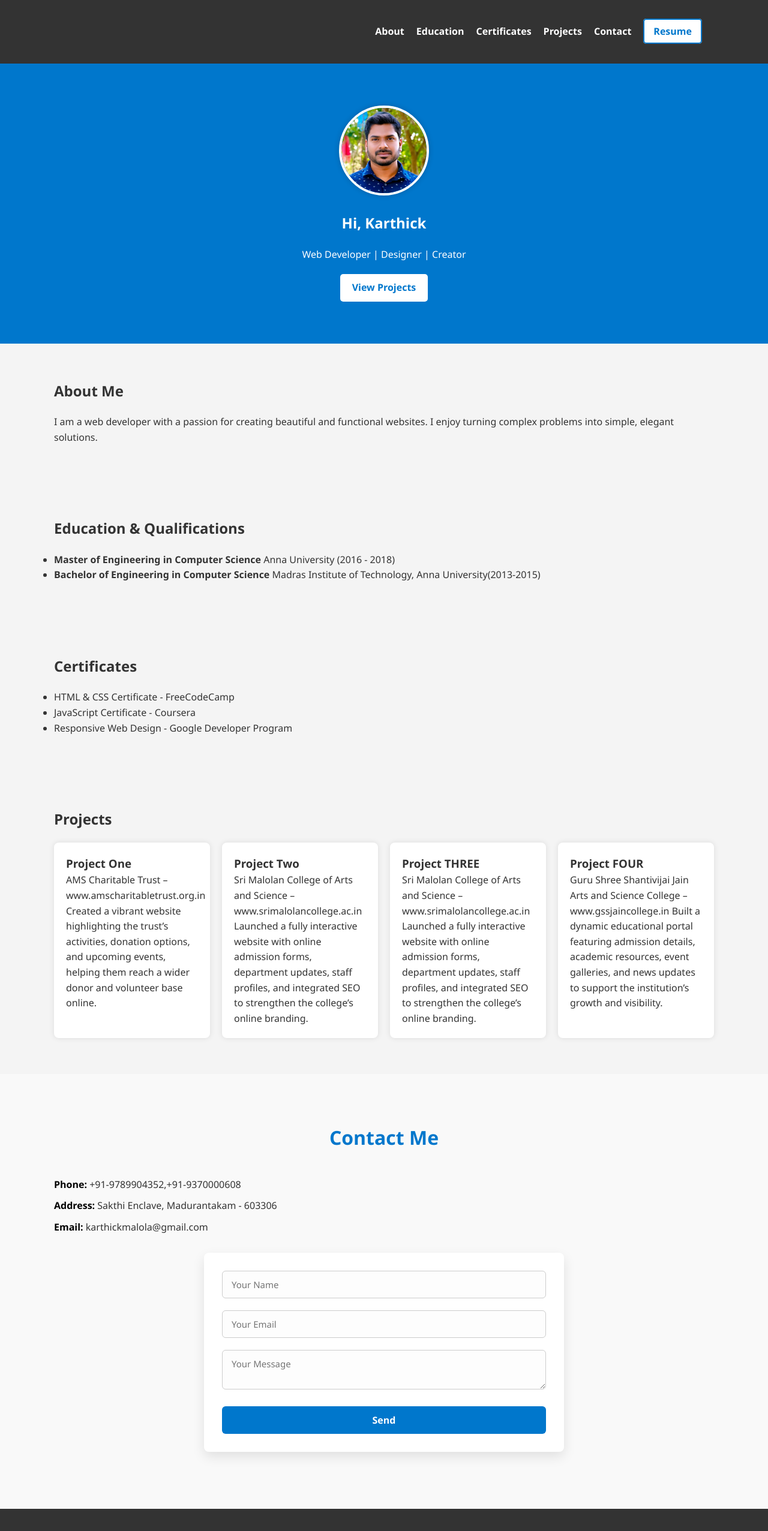
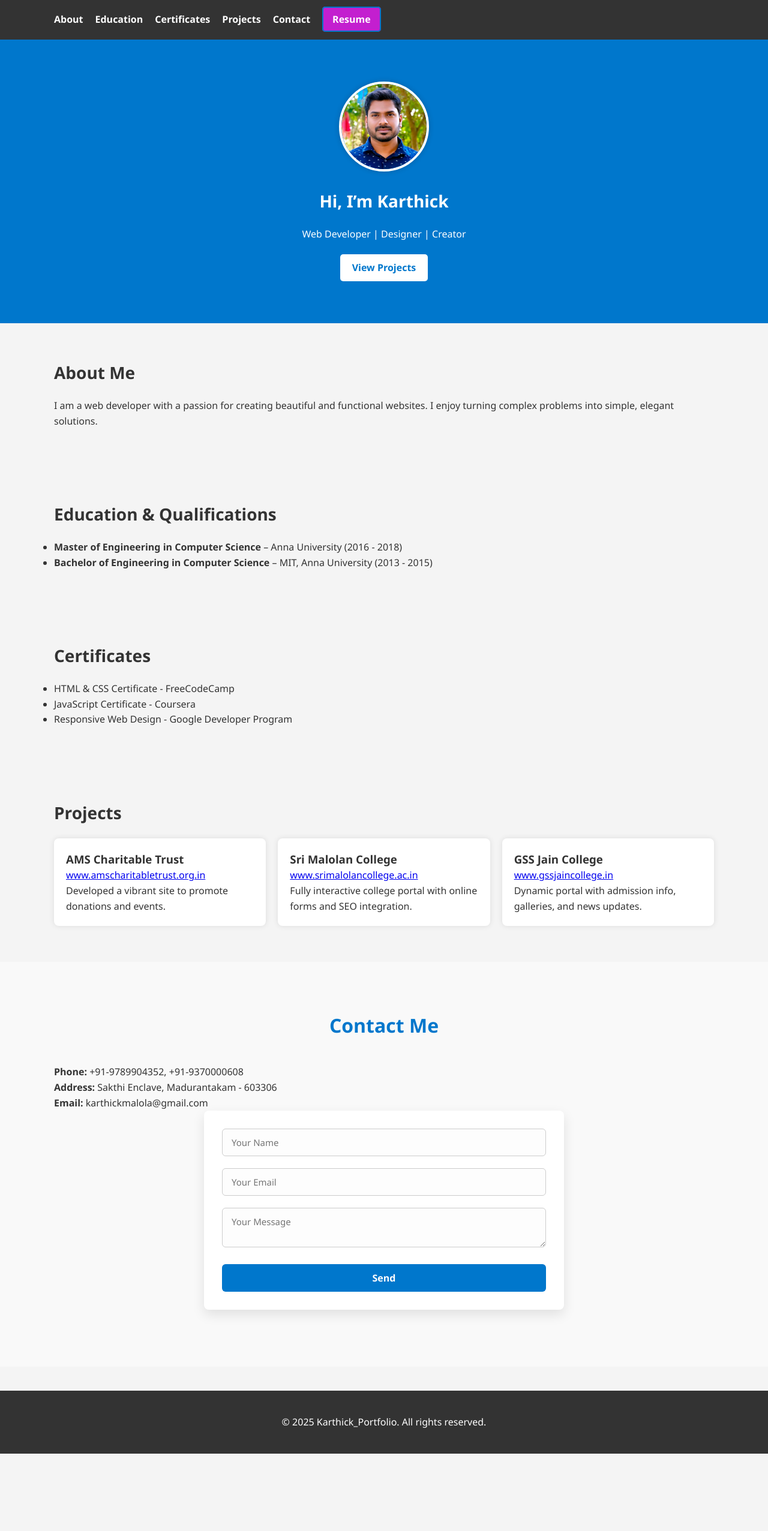
Before and after one commit to Karthickmalola/karportfolio, a plain HTML site: page index.html in a window 1280 px wide. Shown: the top 2553 px of the page at 60% size. After the commit the page ends 2424 px from the top, so only its background shows below. Drawn offline with Linux system fonts and the light colour scheme.

Commit message:
Update index.html

```diff
--- a/index.html
+++ b/index.html
@@ -2,7 +2,7 @@
 <html lang="en">
 <head>
   <meta charset="UTF-8" />
-  <meta name="viewport" content="width=device-width, initial-scale=1.0" />
+  <meta name="viewport" content="width=device-width, initial-scale=1.0"/>
   <title>Portfolio - KARTHICK</title>
   <style>
     * {
@@ -32,23 +32,32 @@
     header {
       background: #333;
       color: #fff;
+      position: sticky;
+      top: 0;
+      z-index: 1000;
     }
 
-    header nav ul {
+    nav {
+      display: flex;
+      justify-content: space-between;
+      align-items: center;
+      padding: 15px 20px;
+    }
+
+    .nav-links {
       list-style: none;
       display: flex;
-      justify-content: flex-end;
       gap: 20px;
-      padding: 20px;
     }
 
-    header nav a {
+    .nav-links li a {
       color: #fff;
       text-decoration: none;
       font-weight: bold;
     }
+
     .resume-btn {
-  background-color: #fff;
+      background-color: #c31fcf;
       color: #0077cc;
       padding: 8px 15px;
       border-radius: 5px;
@@ -60,6 +69,13 @@
 
     .resume-btn:hover {
       background-color: #0077cc;
+      color: #fff;
+    }
+
+    .menu-toggle {
+      display: none;
+      font-size: 24px;
+      cursor: pointer;
       color: #fff;
     }
 
@@ -97,6 +113,7 @@
 
     h2 {
       margin-bottom: 20px;
+      font-size: 28px;
     }
 
     .project-grid {
@@ -112,7 +129,6 @@
       box-shadow: 0 0 10px rgba(0, 0, 0, 0.1);
     }
 
-    /* Contact Section Styling */
     .contact {
       background: #f9f9f9;
       padding: 60px 0;
@@ -125,29 +141,17 @@
       color: #0077cc;
     }
 
-.contact p {
-  font-size: 16px;
-  margin-bottom: 10px;
-  color: #333;
-}
-
-.contact strong {
-  color: #000;
-}
-
     .contact form {
-  margin-top: 30px;
       max-width: 600px;
-  margin-left: auto;
-  margin-right: auto;
+      margin: auto;
       background-color: #fff;
       padding: 30px;
       border-radius: 8px;
       box-shadow: 0px 8px 20px rgba(0, 0, 0, 0.1);
     }
 
-.contact form input,
-.contact form textarea {
+    .contact input,
+    .contact textarea {
       width: 100%;
       padding: 12px 15px;
       margin-bottom: 20px;
@@ -158,13 +162,13 @@
       transition: border 0.3s;
     }
 
-.contact form input:focus,
-.contact form textarea:focus {
+    .contact input:focus,
+    .contact textarea:focus {
       border: 1px solid #0077cc;
       outline: none;
     }
 
-.contact form button {
+    .contact button {
       width: 100%;
       background-color: #0077cc;
       color: #fff;
@@ -177,7 +181,7 @@
       transition: background 0.3s;
     }
 
-.contact form button:hover {
+    .contact button:hover {
       background-color: #005fa3;
     }
 
@@ -193,6 +197,27 @@
       color: #fff;
       text-align: center;
       padding: 20px 0;
+      margin-top: 40px;
+    }
+
+    @media (max-width: 768px) {
+      .nav-links {
+        flex-direction: column;
+        background: #444;
+        width: 100%;
+        position: absolute;
+        top: 60px;
+        left: 0;
+        display: none;
+      }
+
+      .nav-links.active {
+        display: flex;
+      }
+
+      .menu-toggle {
+        display: block;
+      }
     }
   </style>
 </head>
@@ -200,15 +225,14 @@
 
 <header>
   <nav class="container">
-    <ul>
+    <div class="menu-toggle" onclick="toggleMenu()">☰</div>
+    <ul class="nav-links" id="navLinks">
       <li><a href="#about">About</a></li>
       <li><a href="#education">Education</a></li>
       <li><a href="#certificates">Certificates</a></li>
       <li><a href="#projects">Projects</a></li>
       <li><a href="#contact">Contact</a></li>
-      <li>
-        <a href="resume.pdf" class="resume-btn" target="_blank">Resume</a>
-      </li>
+      <li><a href="resume.pdf" class="resume-btn" target="_blank">Resume</a></li>
     </ul>
   </nav>
 </header>
@@ -216,30 +240,30 @@
 <section class="hero">
   <div class="container">
     <img src="karthick.jpg" alt="Your Photo" class="profile-pic" />
-    <h2>Hi, Karthick</h2>
+    <h2>Hi, I’m Karthick</h2>
     <p>Web Developer | Designer | Creator</p>
     <a href="#projects" class="btn">View Projects</a>
   </div>
 </section>
 
-<section id="about" class="about">
+<section id="about">
   <div class="container">
     <h2>About Me</h2>
     <p>I am a web developer with a passion for creating beautiful and functional websites. I enjoy turning complex problems into simple, elegant solutions.</p>
   </div>
 </section>
 
-<section id="education" class="education">
+<section id="education">
   <div class="container">
     <h2>Education & Qualifications</h2>
     <ul>
-      <li><strong>Master of Engineering in Computer Science</strong> Anna University (2016 - 2018)</li>
-      <li><strong>Bachelor of Engineering in Computer Science</strong> Madras Institute of Technology, Anna University(2013-2015)</li>
+      <li><strong>Master of Engineering in Computer Science</strong> – Anna University (2016 - 2018)</li>
+      <li><strong>Bachelor of Engineering in Computer Science</strong> – MIT, Anna University (2013 - 2015)</li>
     </ul>
   </div>
 </section>
 
-<section id="certificates" class="certificates">
+<section id="certificates">
   <div class="container">
     <h2>Certificates</h2>
     <ul>
@@ -250,29 +274,24 @@
   </div>
 </section>
 
-<section id="projects" class="projects">
+<section id="projects">
   <div class="container">
     <h2>Projects</h2>
     <div class="project-grid">
       <div class="project-card">
-        <h3>Project One</h3>
-        <p>AMS Charitable Trust – <a heref="www.amscharitabletrust.org.in">www.amscharitabletrust.org.in</a>
-Created a vibrant website highlighting the trust’s activities, donation options, and upcoming events, helping them reach a wider donor and volunteer base online.</p>
+        <h3>AMS Charitable Trust</h3>
+        <p><a href="https://www.amscharitabletrust.org.in" target="_blank">www.amscharitabletrust.org.in</a><br>
+        Developed a vibrant site to promote donations and events.</p>
       </div>
       <div class="project-card">
-        <h3>Project Two</h3>
-        <p>Sri Malolan College of Arts and Science – www.srimalolancollege.ac.in
-Launched a fully interactive website with online admission forms, department updates, staff profiles, and integrated SEO to strengthen the college’s online branding.</p>
+        <h3>Sri Malolan College</h3>
+        <p><a href="https://www.srimalolancollege.ac.in" target="_blank">www.srimalolancollege.ac.in</a><br>
+        Fully interactive college portal with online forms and SEO integration.</p>
       </div>
       <div class="project-card">
-        <h3>Project THREE</h3>
-        <p>Sri Malolan College of Arts and Science – www.srimalolancollege.ac.in
-Launched a fully interactive website with online admission forms, department updates, staff profiles, and integrated SEO to strengthen the college’s online branding.</p>
-      </div>
-    <div class="project-card">
-        <h3>Project FOUR</h3>
-        <p>Guru Shree Shantivijai Jain Arts and Science College – www.gssjaincollege.in
-Built a dynamic educational portal featuring admission details, academic resources, event galleries, and news updates to support the institution’s growth and visibility.</p>
+        <h3>GSS Jain College</h3>
+        <p><a href="https://www.gssjaincollege.in" target="_blank">www.gssjaincollege.in</a><br>
+        Dynamic portal with admission info, galleries, and news updates.</p>
       </div>
     </div>
   </div>
@@ -281,8 +300,7 @@ Built a dynamic educational portal featuring admission details, academic resourc
 <section id="contact" class="contact">
   <div class="container">
     <h2>Contact Me</h2>
-
-    <p><strong>Phone:</strong> +91-9789904352,+91-9370000608</p>
+    <p><strong>Phone:</strong> +91-9789904352, +91-9370000608</p>
     <p><strong>Address:</strong> Sakthi Enclave, Madurantakam - 603306</p>
     <p><strong>Email:</strong> karthickmalola@gmail.com</p>
 
@@ -296,7 +314,6 @@ Built a dynamic educational portal featuring admission details, academic resourc
   </div>
 </section>
 
-
 <footer>
   <div class="container">
     <p>&copy; 2025 Karthick_Portfolio. All rights reserved.</p>
@@ -304,7 +321,7 @@ Built a dynamic educational portal featuring admission details, academic resourc
 </footer>
 
 <script>
-  // Basic form submission script (can be expanded)
+  // Form submission feedback
   const form = document.getElementById('contactForm');
   const status = document.getElementById('formStatus');
 
@@ -313,6 +330,11 @@ Built a dynamic educational portal featuring admission details, academic resourc
     status.textContent = 'Thank you for reaching out!';
     form.reset();
   });
+
+  // Mobile nav toggle
+  function toggleMenu() {
+    document.getElementById("navLinks").classList.toggle("active");
+  }
 </script>
 
 </body>
```
Lines whose indentation alone changed are shown as unchanged.
